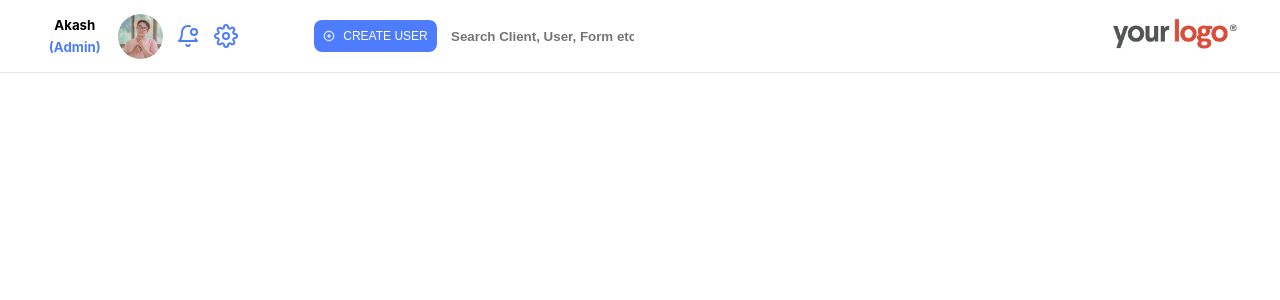
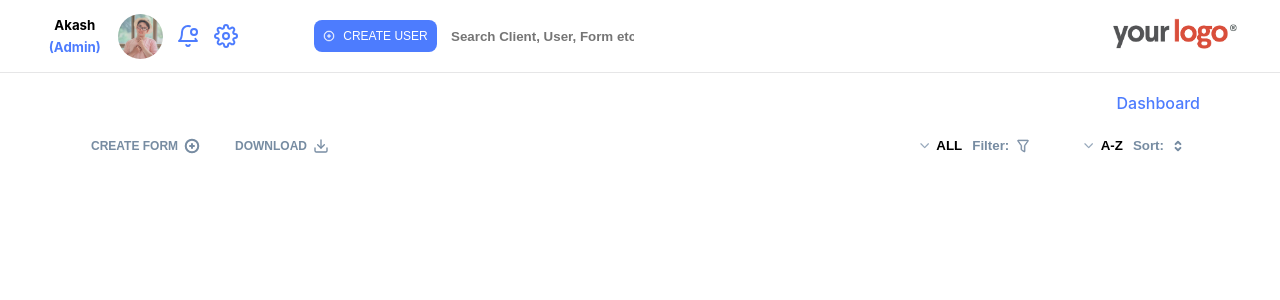
Before and after one commit to Sneha-chilukuri/biodata, a React (Create React App) app: page / in a window 1280 px wide. Shown: the top 300 px of the page. Built offline with nearby package versions, Linux system fonts and the light colour scheme; some icons are missing.

Commit message:
Developed Filter section

```diff
--- a/src/App.js
+++ b/src/App.js
@@ -1,4 +1,5 @@
 import Navbar from '../src/components/Navbar'
+import FilterFeatures from './components/FilterFeatures';
 import './App.css';
 import './styles/styles.scss'
 
@@ -7,6 +8,7 @@ function App() {
   return (
     <div className="App">
       <Navbar/>
+      <FilterFeatures/>
     </div>
   );
 }
--- a/src/components/FilterFeatures/index.jsx
+++ b/src/components/FilterFeatures/index.jsx
@@ -0,0 +1,26 @@
+import React from 'react'
+import { CiCirclePlus,CiFilter } from "react-icons/ci";
+import { FiDownload } from "react-icons/fi";
+import { IoIosArrowDown } from "react-icons/io";
+import { RxCaretSort } from "react-icons/rx";
+
+
+const FilterFeatures = () => {
+  return (
+    <div className='filter-features-container'>
+        <p className='dashboard-text'>Dashboard</p>
+        <div className='filter-section-container'>
+            <div className='create-feature-section'>
+                <button className='filter-buttons'>CREATE FORM <CiCirclePlus className='filter-icons'/></button>
+                <button className='filter-buttons'>DOWNLOAD <FiDownload className='filter-icons'/></button>
+            </div>
+            <div className='filter-section'>
+                <button className='filter-section-buttons'><IoIosArrowDown className='down-arrow'/>ALL<span className='filter-label'>Filter:<CiFilter className='filter-icons-2'/></span></button>
+                <button  className='filter-section-buttons'><IoIosArrowDown className='down-arrow'/>A-Z <span className='filter-label'>Sort:<RxCaretSort className='filter-icons-2'/></span></button>
+            </div>
+        </div>
+    </div>
+  )
+}
+
+export default FilterFeatures
--- /dev/null
+++ b/src/styles/FilterFeatures.scss
@@ -0,0 +1,97 @@
+.filter-features-container{
+    margin: 0px 75px;
+    padding: 5px;
+    // border: 2px solid red;
+
+    .dashboard-text{
+       text-align: right;
+       color:#4D7CFE;
+       font-weight: 500;
+    //    border: 2px solid green;
+       padding: 0px;
+    }
+
+    .filter-section-container{
+        display: flex;
+        flex-direction: row;
+        justify-content: space-between;
+        align-items: center;
+
+        .create-feature-section{
+            margin: 0px 5px;
+            display: flex;
+            flex-direction: row;
+            justify-content: space-between;
+            align-items: center;
+            width: 250px;
+
+            .filter-buttons{
+                display: flex;
+                flex-direction: row;
+                justify-content: space-between;
+                align-items: center;
+                font-size: 12px;
+                color: #778CA2;
+                font-weight: 700;
+                font-size: 12px;
+                height: 25px;
+                border: none;
+                background-color: transparent;
+                cursor: pointer;
+
+                .filter-icons{
+                    margin-left: 6px;
+                    stroke-width: 2;
+                    height: 16px;
+                    width: 16px;
+                }
+            }
+        }
+
+        .filter-section{
+            margin: 0px 5px;
+            display: flex;
+            flex-direction: row;
+            justify-content: space-between;
+            align-items: center;
+            width: 280px;
+            padding: 3px;
+
+            .filter-section-buttons{
+                display: flex;
+                flex-direction: row;
+                justify-content: space-between;
+                align-items: center;
+                font-weight: 700;
+                color: #000000;
+                background-color: transparent;
+                border: none;
+
+                .down-arrow{
+                    color: #98A9BC;
+                    margin-right: 5px;
+                    cursor: pointer;
+                }
+
+                .filter-label{
+                    display: flex;
+                    flex-direction: row;
+                    justify-content: space-between;
+                    align-items: center;
+                    height: 25px;
+                    color: #778CA2;
+                    margin-left: 10px;
+                    font-style: normal;
+                    font-weight: 700;
+
+                    .filter-icons-2{
+                        margin-left: 6px;
+                        stroke-width: 1;
+                        height: 16px;
+                        width: 16px;
+                    }
+                }
+            }
+        }
+    }
+}
--- a/src/styles/styles.scss
+++ b/src/styles/styles.scss
@@ -1 +1,2 @@
-@import './navbar.scss'
+@import './navbar.scss';
+@import './FilterFeatures.scss';
```
